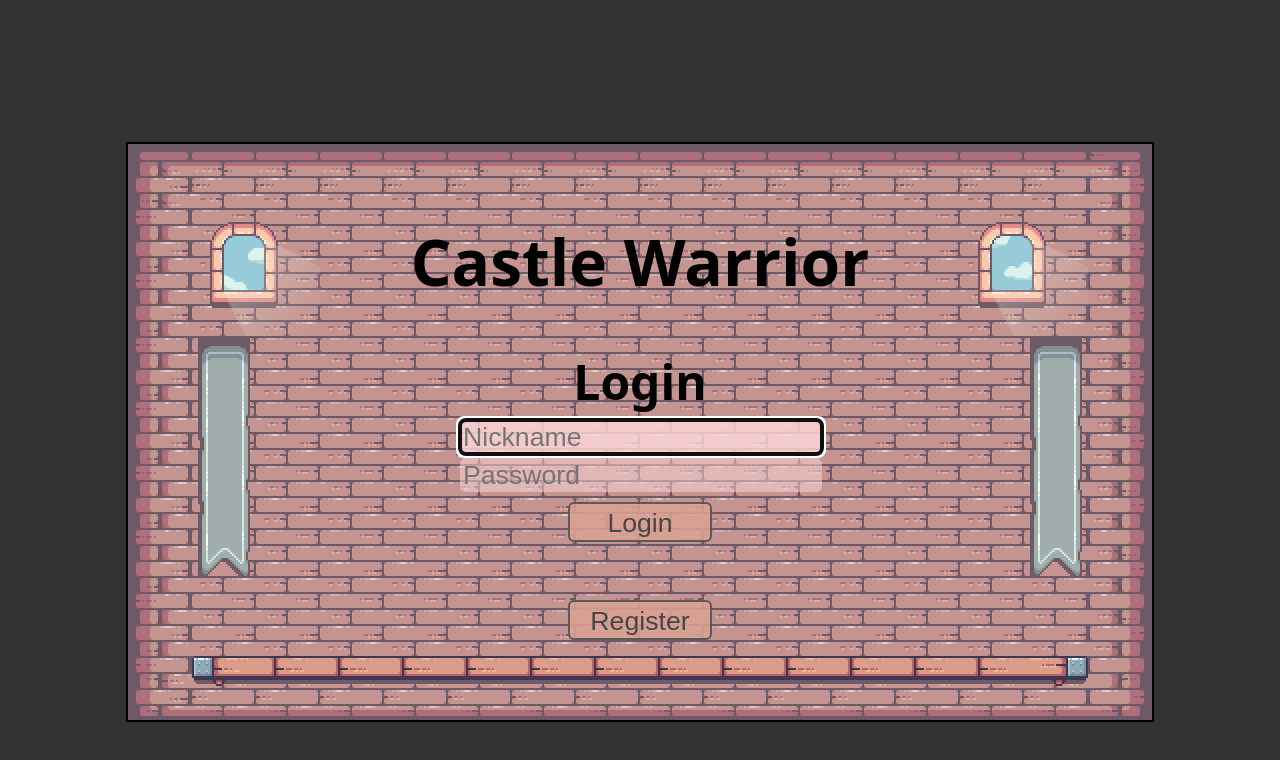
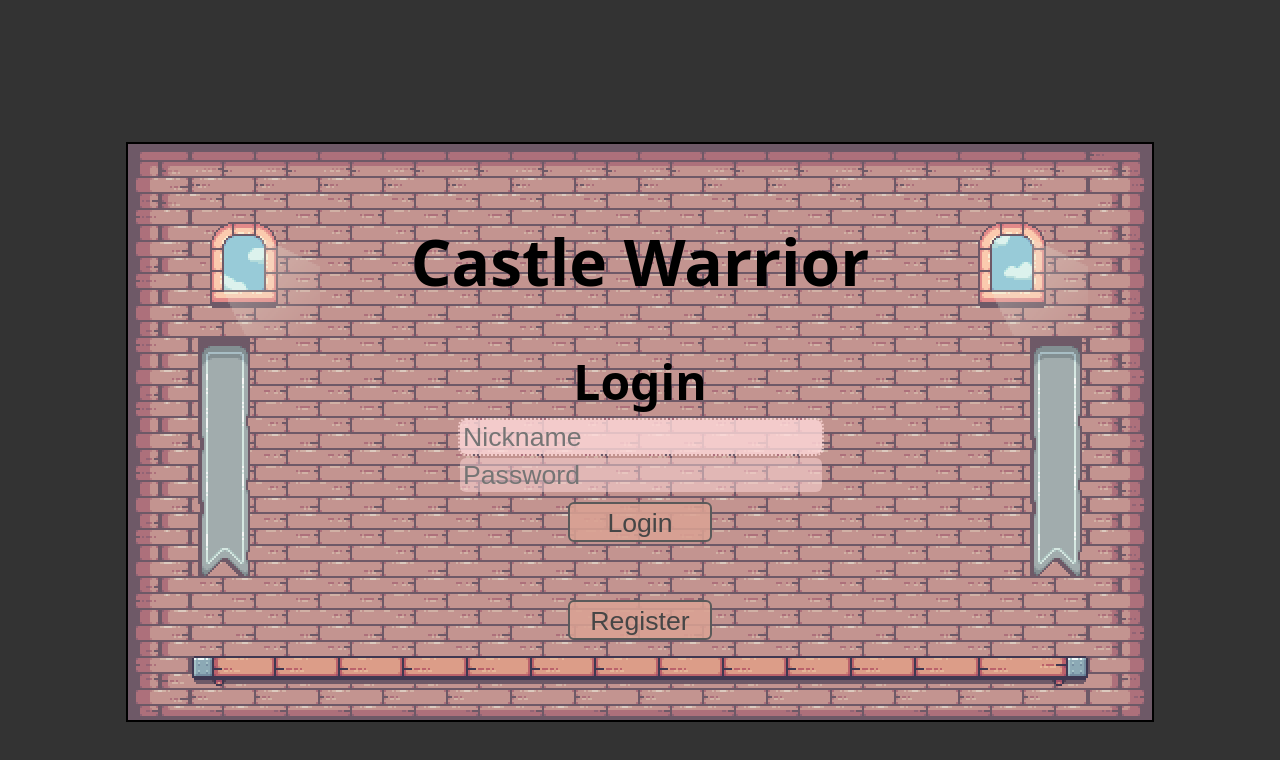
Before and after one commit to Lulzies87/castleWarrior, a React (Vite) app in the folder app/: page /login in a window 1280 px wide. Shown: the top 760 px of the page. Built offline with nearby package versions, Linux system fonts and the light colour scheme; a web font is replaced by a local one.

Commit message:
style fixes

```diff
--- a/app/src/LoginScreen.module.scss
+++ b/app/src/LoginScreen.module.scss
@@ -34,6 +34,10 @@
         border-color: black;
         background-color: rgba(255, 158, 133);
     }
+
+    &:focus {
+        outline: 1px dotted rgba(90, 90, 90, 0.8);
+    }
 }
 
 .loginForm {
@@ -49,9 +53,7 @@ input {
     border-radius: 3px;
 
     &:focus {
-        border: none;
-        border-color: blue;
         background-color: rgba(255, 218, 218, 0.8);
-        ;
+        outline: 1px dotted rgba(255, 218, 218, 0.8);
     }
 }
```
